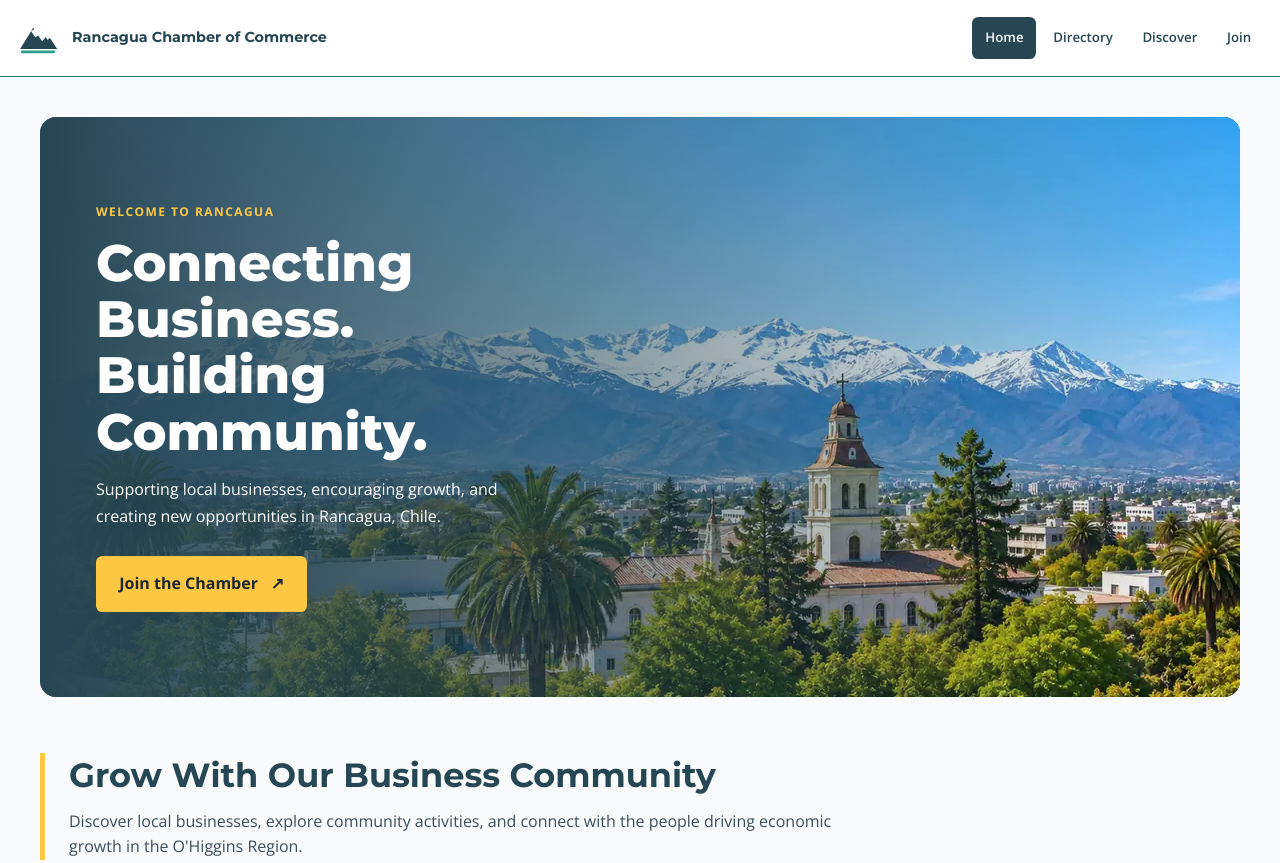
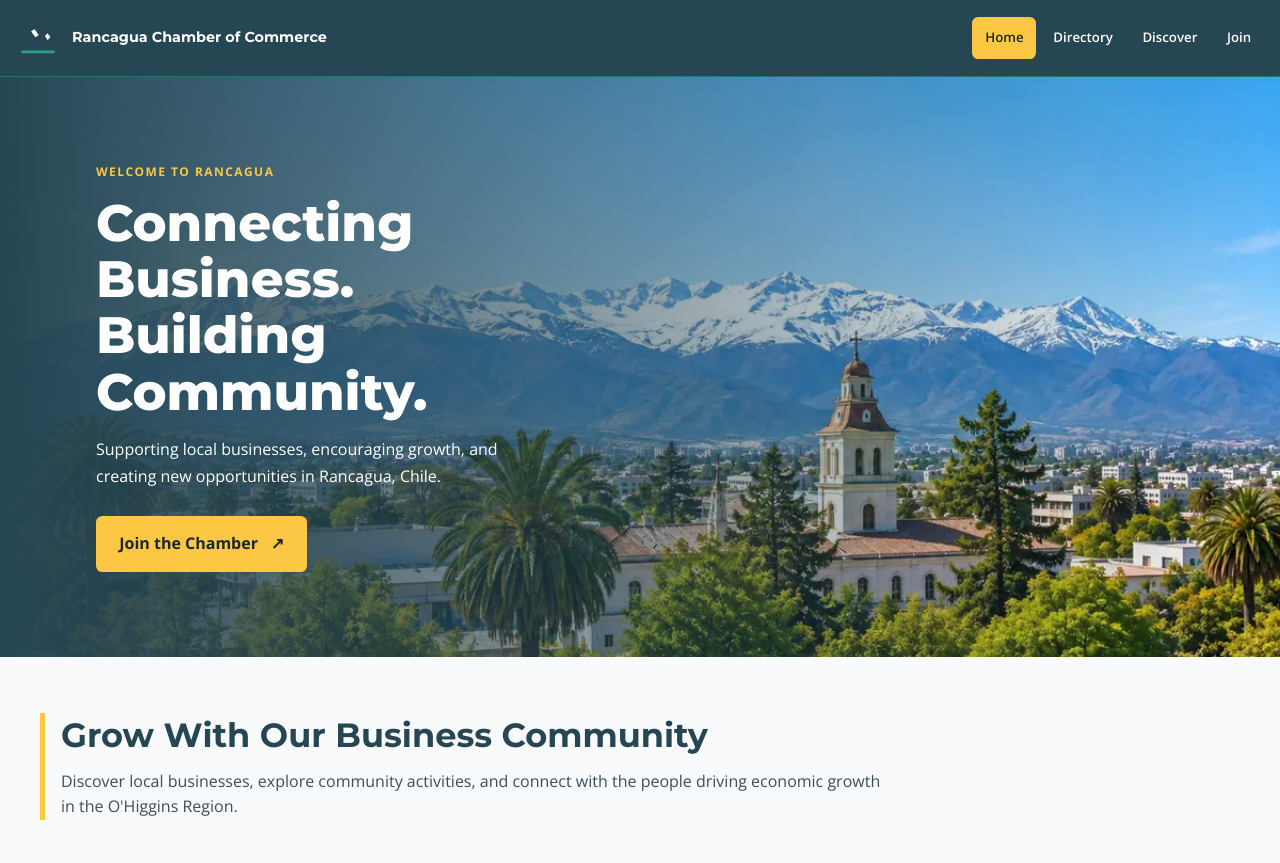
Before and after one commit to JPgitidaho/wdd231, a plain HTML site: page chamber/index.html in a window 1280 px wide. Shown: the top 863 px of the page. Drawn offline with nearby package versions, Linux system fonts and the light colour scheme; no server answers.

Commit message:
edit hero

```diff
--- a/chamber/index.html
+++ b/chamber/index.html
@@ -34,7 +34,7 @@
     <script src="scripts/spotlights.js" defer></script>
 </head>
 
-<body>
+<body class="home-page">
     <header class="site-header">
         <div class="header-container">
             <a href="index.html" class="brand" aria-label="Rancagua Chamber of Commerce - Home">
--- a/chamber/styles/larger.css
+++ b/chamber/styles/larger.css
@@ -87,8 +87,28 @@
         grid-area: nav;
         display: flex;
         align-items: center;
+        position: sticky;
+        top: 0;
+        left: auto;
+        right: auto;
+        z-index: 10;
         border-bottom: 1px solid var(--secondary);
         background: var(--surface);
+    }
+
+    .home-page .site-nav,
+    .home-page .site-nav.open {
+        background: var(--primary);
+    }
+
+    .home-page .site-nav a {
+        color: var(--surface);
+    }
+
+    .home-page .site-nav a:hover,
+    .home-page .site-nav a[aria-current="page"] {
+        background: var(--accent);
+        color: var(--text);
     }
 
     .site-nav ul {
@@ -182,7 +202,6 @@
         display: block;
         min-height: 560px;
         overflow: hidden;
-        border-radius: 1rem;
     }
 
     .home-hero > img {
@@ -211,9 +230,9 @@
         align-items: flex-start;
         justify-content: center;
         width: 100%;
-        max-width: 680px;
+        max-width: 1200px;
         min-height: 560px;
-        margin: 0;
+        margin: 0 auto;
         padding: 3rem;
         background: transparent;
     }
--- a/chamber/styles/small.css
+++ b/chamber/styles/small.css
@@ -62,6 +62,9 @@ button:focus-visible {
 }
 
 .site-header {
+    position: sticky;
+    top: 0;
+    z-index: 10;
     background: var(--surface);
 }
 
@@ -102,6 +105,8 @@ button:focus-visible {
 }
 
 .menu-button {
+    min-height: 44px;
+    line-height: 1;
     padding: 0.4rem 0.6rem;
     border: 1px solid var(--secondary);
     border-radius: 0.5rem;
@@ -117,6 +122,11 @@ button:focus-visible {
 
 .site-nav.open {
     display: block;
+    position: fixed;
+    top: 72px;
+    left: 0;
+    right: 0;
+    z-index: 9;
 }
 
 .site-nav ul {
@@ -147,6 +157,44 @@ main {
     min-height: 100vh;
     margin: 0 auto;
     padding: 1.75rem 1rem 3rem;
+}
+
+.home-page main {
+    max-width: none;
+    padding: 0 0 3rem;
+}
+
+.home-page .home-hero {
+    border-radius: 0;
+}
+
+.home-page .hero-content {
+    width: 100%;
+    max-width: 1200px;
+    margin: 0 auto;
+}
+
+.home-page .home-intro,
+.home-page .home-information,
+.home-page .home-spotlights {
+    width: 100%;
+    max-width: 1200px;
+    margin-left: auto;
+    margin-right: auto;
+    padding-left: 1rem;
+    padding-right: 1rem;
+}
+
+.home-page .home-intro p {
+    max-width: 830px;
+}
+
+.home-page .site-header {
+    background: var(--primary);
+}
+
+.home-page .brand {
+    color: var(--surface);
 }
 
 .directory-header {
@@ -229,7 +277,7 @@ main {
     width: 4px;
     height: 38px;
     border-radius: 4px;
-    background: var(--accent);
+    background: var(--secondary);
 }
 
 .directory-toolbar h2 {
@@ -482,7 +530,6 @@ main {
     position: relative;
     min-height: 520px;
     overflow: hidden;
-    border-radius: 0.5rem;
     background: var(--primary);
     color: var(--surface);
 }
```
